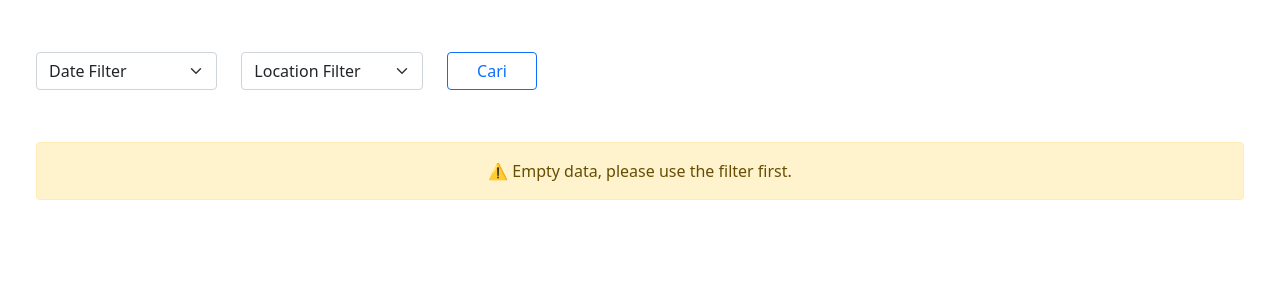
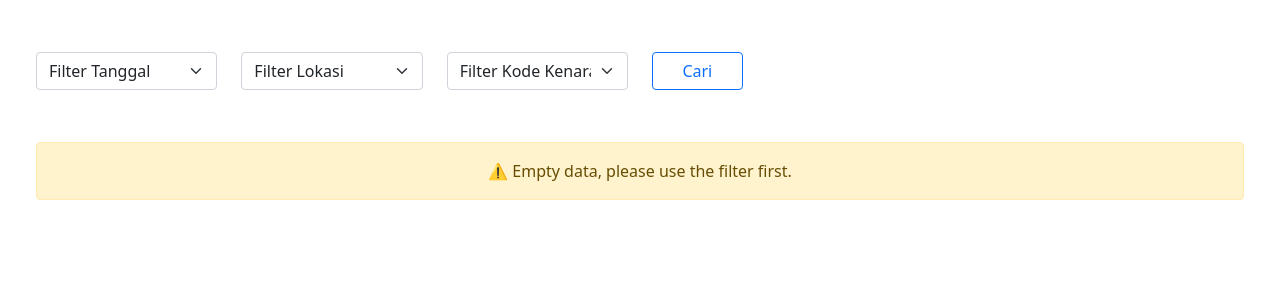
Before and after one commit to reihan703/portable-parking, a Flask app: template templates/reports.html in a window 1280 px wide. Shown: the part 72-372 px from the top of the page. Run offline with Flask 3, Linux system fonts and the light colour scheme; the template is opened without the code that fills it, so the values that code supplies are empty; some libraries are stand-ins or nearby versions.

Commit message:
WIP | update filter

```diff
--- a/templates/reports.html
+++ b/templates/reports.html
@@ -4,7 +4,7 @@
 	<div class="form-row row align-items-center">
 		<div class="col-2 my-1">
 			<select class="form-select mr-sm-2" id="dateFilter">
-				<option selected disabled>Date Filter</option>
+				<option value="" selected disabled>Filter Tanggal</option>
 				<option value="1">One</option>
 				<option value="2">Two</option>
 				<option value="3">Three</option>
@@ -12,7 +12,15 @@
 		</div>
 		<div class="col-2 my-1">
 			<select class="form-select mr-sm-2" id="locationFilter">
-				<option selected disabled>Location Filter</option>
+				<option value="" selected disabled>Filter Lokasi</option>
+				<option value="1">One</option>
+				<option value="2">Two</option>
+				<option value="3">Three</option>
+			</select>
+		</div>
+		<div class="col-2 my-1">
+			<select class="form-select mr-sm-2" id="vehicleFilter">
+				<option value="" selected disabled>Filter Kode Kenaraan</option>
 				<option value="1">One</option>
 				<option value="2">Two</option>
 				<option value="3">Three</option>
```
